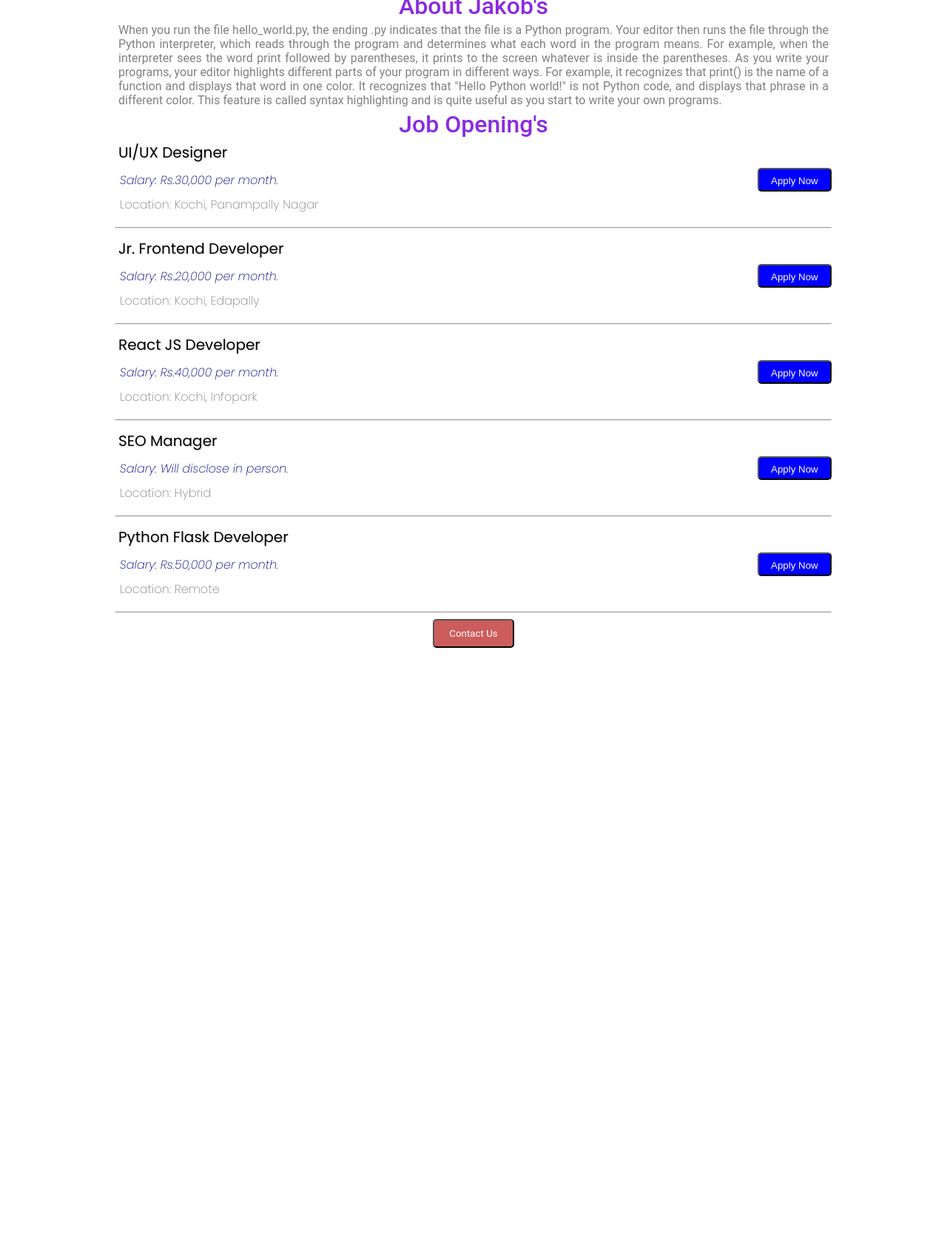
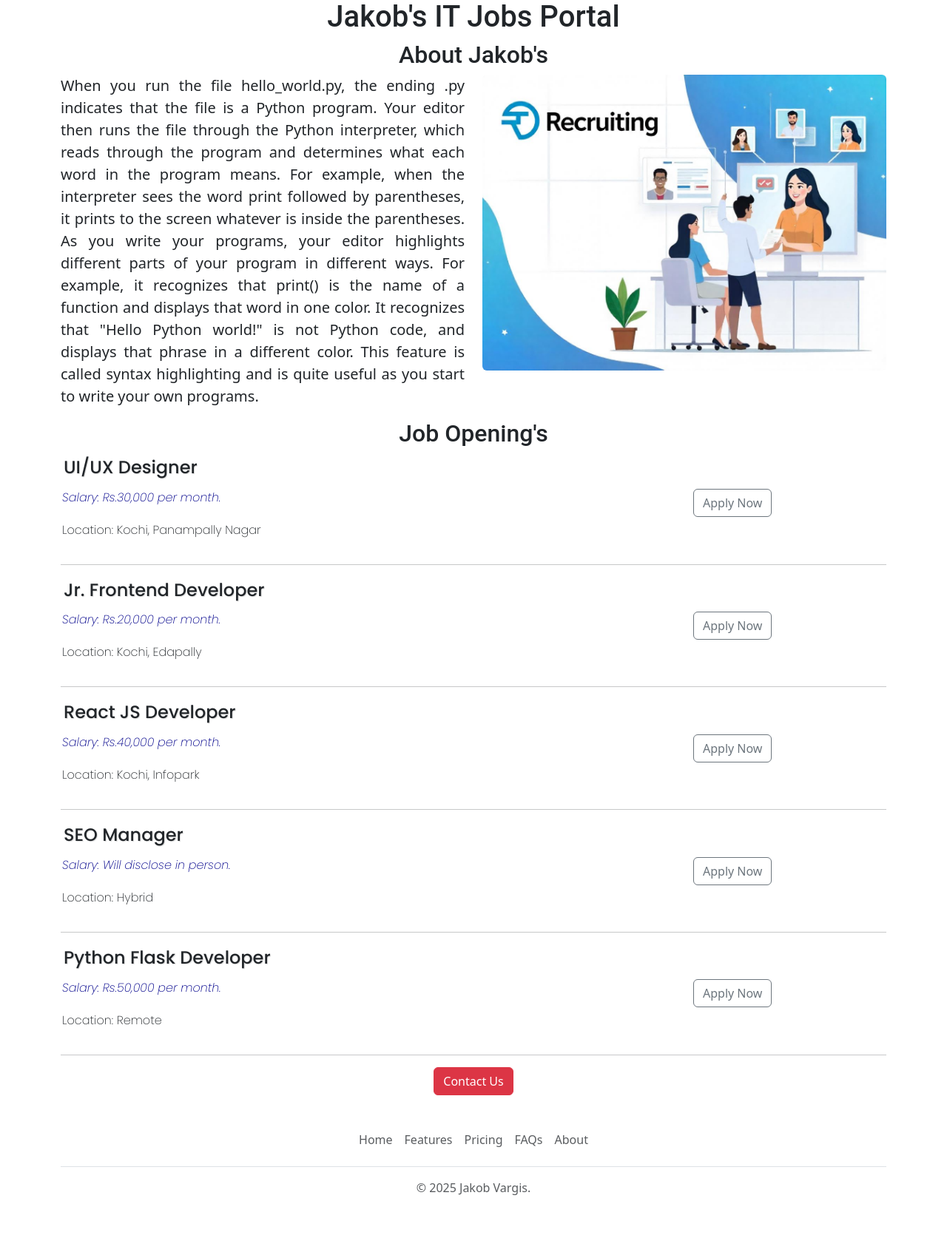
Before and after one commit to jakobvarg/career-portal-v2, a Flask app: page / in a window 1280 px wide. Shown: the part 482-2156 px from the top of the page at 74% size. Before the commit the page ends 1358 px from the top, so only its background shows below. Run offline with Flask 3, Linux system fonts and the light colour scheme.

Commit message:
added more functionalities like mailto: and also some more bootstrap options like rows and columns

```diff
--- /dev/null
+++ b/templates/footer.html
@@ -0,0 +1,12 @@
+<div class="container">
+  <footer class="py-3 my-4">
+    <ul class="nav justify-content-center border-bottom pb-3 mb-3">
+      <li class="nav-item"><a href="#" class="nav-link px-2 text-body-secondary">Home</a></li>
+      <li class="nav-item"><a href="#" class="nav-link px-2 text-body-secondary">Features</a></li>
+      <li class="nav-item"><a href="#" class="nav-link px-2 text-body-secondary">Pricing</a></li>
+      <li class="nav-item"><a href="#" class="nav-link px-2 text-body-secondary">FAQs</a></li>
+      <li class="nav-item"><a href="#" class="nav-link px-2 text-body-secondary">About</a></li>
+    </ul>
+    <p class="text-center text-body-secondary">&copy; 2025 Jakob Vargis.</p>
+  </footer>
+</div>
--- a/templates/home.html
+++ b/templates/home.html
@@ -7,23 +7,17 @@
               margin: 0;
               box-sizing: border-box;
             }
-            #container {
-                margin: auto;
-                max-width: 968px;
-            }
             h1 {
-                font-size: 40px;
+                font-size: 2.5rem;
                 font-family: Roboto;
-                font-weight: 700;
-                color: #6a92d7;
-                text-align: center;
+                margin: 8px;
+                text-align: center
             }
             h2 {
                 font-family: Roboto;
-                font-size: 32px;
-                font-weight: 500;
-                color: blueviolet;
-                text-align: center
+                font-size: 2rem;
+                text-align: center;
+                margin: 12px
             }
             h4 {
                 font-family: Poppins;
@@ -34,26 +28,12 @@
             }
             #hero {
                 width: 100%;
-                height: 420px;
+                height: 26.25em;
                 object-fit: cover;
             }
-            p {
-                font-family: Roboto;
-                font-weight: 400;
-                color: grey;
+            .lead {
                 text-align: justify;
-                margin: 4px;
-            }
-            .column-1 {
-                float: left;
-                width: 66.66%;
-                height: 120px
-            }
-            .column-2 {
-                float: left;
-                width: 33.33%;
-                height: 120px;
-                text-align: right;
+                /* margin: 4px; */
             }
             .salary {
                 font-family: Poppins;
@@ -71,16 +51,6 @@
             hr {
                 margin-bottom: 8px;
             }
-            .apply-btn {
-                background-color: blue;
-                color: white;
-                border-radius: 5px;
-                padding: 8px;
-                width: 100px;
-                height: 32px;
-                margin-top: 40px;
-                margin-bottom: 8px;
-            }
             .btn-container {
                 text-align: center;
             }
@@ -94,18 +64,26 @@
                 font-weight: 400;
             }
         </style>
+        <meta charset="utf-8">
+        <meta name="viewport" content="width=device-width, initial-scale=1">
         <title>Job Portal - FLASK PROJECT</title>
+        <link href="https://cdn.jsdelivr.net/npm/bootstrap@5.3.3/dist/css/bootstrap.min.css" rel="stylesheet" integrity="sha384-QWTKZyjpPEjISv5WaRU9OFeRpok6YctnYmDr5pNlyT2bRjXh0JMhjY6hW+ALEwIH" crossorigin="anonymous">
         <link rel="icon" type="image/x-icon" href="/static/img/favicon.png">
         <link rel="preconnect" href="https://fonts.googleapis.com">
         <link rel="preconnect" href="https://fonts.gstatic.com" crossorigin>
         <link href="https://fonts.googleapis.com/css2?family=Poppins:ital,wght@0,100;0,200;0,300;0,400;0,500;0,600;0,700;0,800;0,900;1,100;1,200;1,300;1,400;1,500;1,600;1,700;1,800;1,900&display=swap" rel="stylesheet">
     </head>
     <body>
-    <div id="container">
+    {% include 'navmenu.html' %}
+    <img id="hero" class="img-fluid" src="/static/img/banner.webp">
+    <div class="container">
         <h1>{{company_name}} Portal</h1>
-        <img id="hero" src="/static/img/banner.webp">
-        <h2>About Jakob's</h2>
-        <p>When you run the file hello_world.py, the ending .py indicates that the
+        <h2>About Jakob's</h2
+
+        <div class="container text-center">
+            <div class="row row-cols-2">
+                <div clas="col">
+                    <p class="lead">When you run the file hello_world.py, the ending .py indicates that the
                     file is a Python program. Your editor then runs the file through the Python
                     interpreter, which reads through the program and determines what each word
                     in the program means. For example, when the interpreter sees the word
@@ -117,8 +95,15 @@
                     that "Hello Python world!" is not Python code, and displays that phrase in a
                     different color. This feature is called syntax highlighting and is quite useful
                     as you start to write your own programs.</p>
+                </div>
+                <div class="col">
+                    <img src="/static/img/recruitment.png" class="rounded img-fluid" style="height: 400px">
+                </div>
+            </div>
+        </div>
         <h2>Job Opening's</h2>
-        <div class="row">
+        <div class="container">
+            <div class="row justify-content-between">
 
                 <div>
                     {% for job in jobs %}
@@ -127,10 +112,11 @@
                 </div>
 
             </div>
-
+        </div>
         <div class="container btn-container">
-            <button class="primary-btn">Contact Us</button>
+            <a type="button" href="mailto:jakobvargis@gmail.com?subject=Inquiry for {{company_name}}" class="btn btn-danger">Contact Us</a>
         </div>
     </div>
+    {% include 'footer.html' %}
     </body>
 </html>
--- a/templates/joblisting.html
+++ b/templates/joblisting.html
@@ -1,6 +1,6 @@
 <div class="row">
 
-        <div class="column-1">
+        <div class="col-9">
             <h4>{{job['title']}}</h4>
             {% if 'salary' in job %}
             <div>
@@ -20,9 +20,9 @@
             </div>
         </div>
 
-        <div class="column-2">
+        <div class="col-3 align-self-center">
             <div>
-                <button class="apply-btn">Apply Now</button>
+                <a type="button" href="mailto:jakobvargis@gmail.com?subject=Job%20application%20to%20the%20post%20of%20'{{job['title']}}'&body=Name%3A%20%3CEnter%20your%20name%3E%0D%0A%0D%0AResume%3A%20%3CEnter%20you%20resume%20link%3E%0D%0A%0D%0ALinkedIn%3A%20%3CEnter%20your%20linkedIn%20profile%20link%3E" class="btn btn-outline-secondary">Apply Now</a>
             </div>
         </div>
 </div>
--- /dev/null
+++ b/templates/navmenu.html
@@ -0,0 +1,9 @@
+<nav class="navbar shadow-sm fixed-top bg-body-tertiary">
+  <div class="container-fluid">
+    <a class="navbar-brand" href="#">
+      <img src="/static/img/logo.svg" alt="Logo" width="32" height="32" class="d-inline-block align-text-top">
+      Jakob Vargis
+    </a>
+  </div>
+</nav>
+<div style="height: 61px"></div>
```
Also changed, not shown: static/img/logo.svg (added), static/img/recruitment.png (added). Lines whose indentation alone changed are shown as unchanged.
